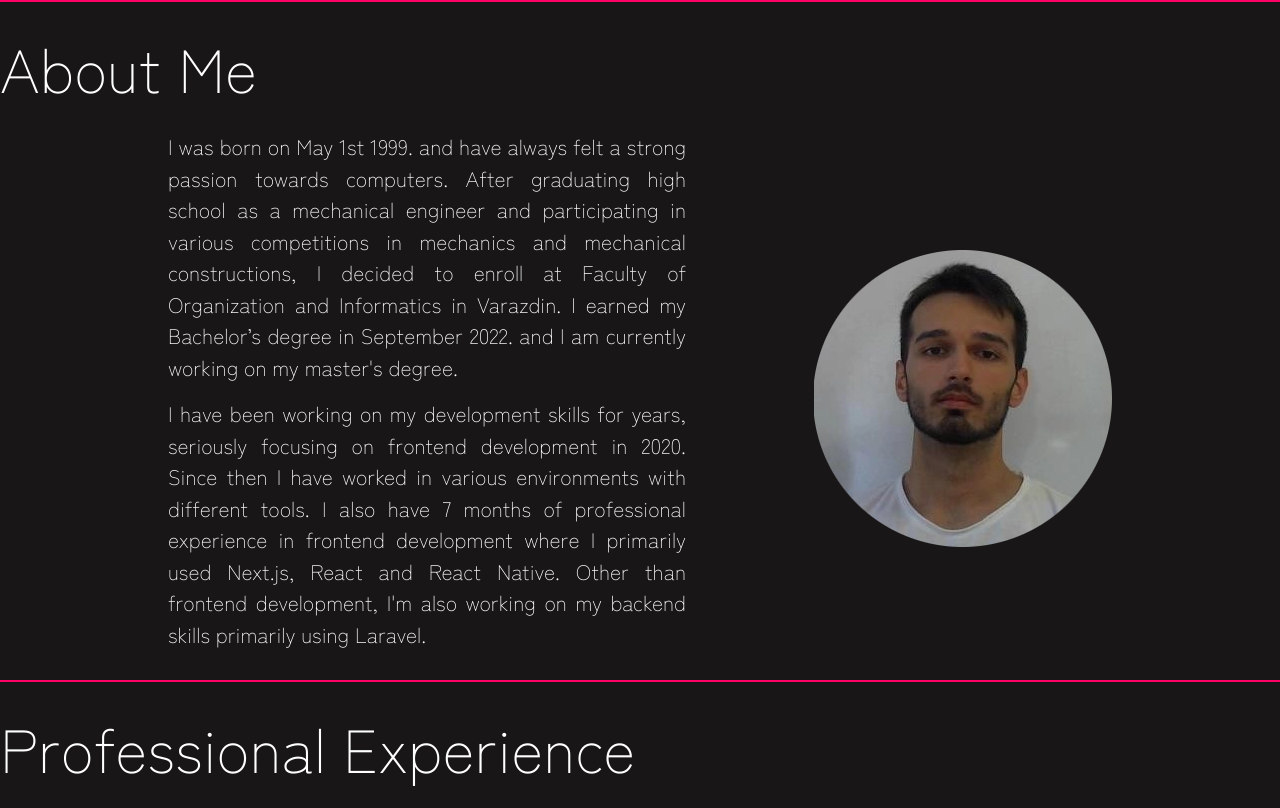
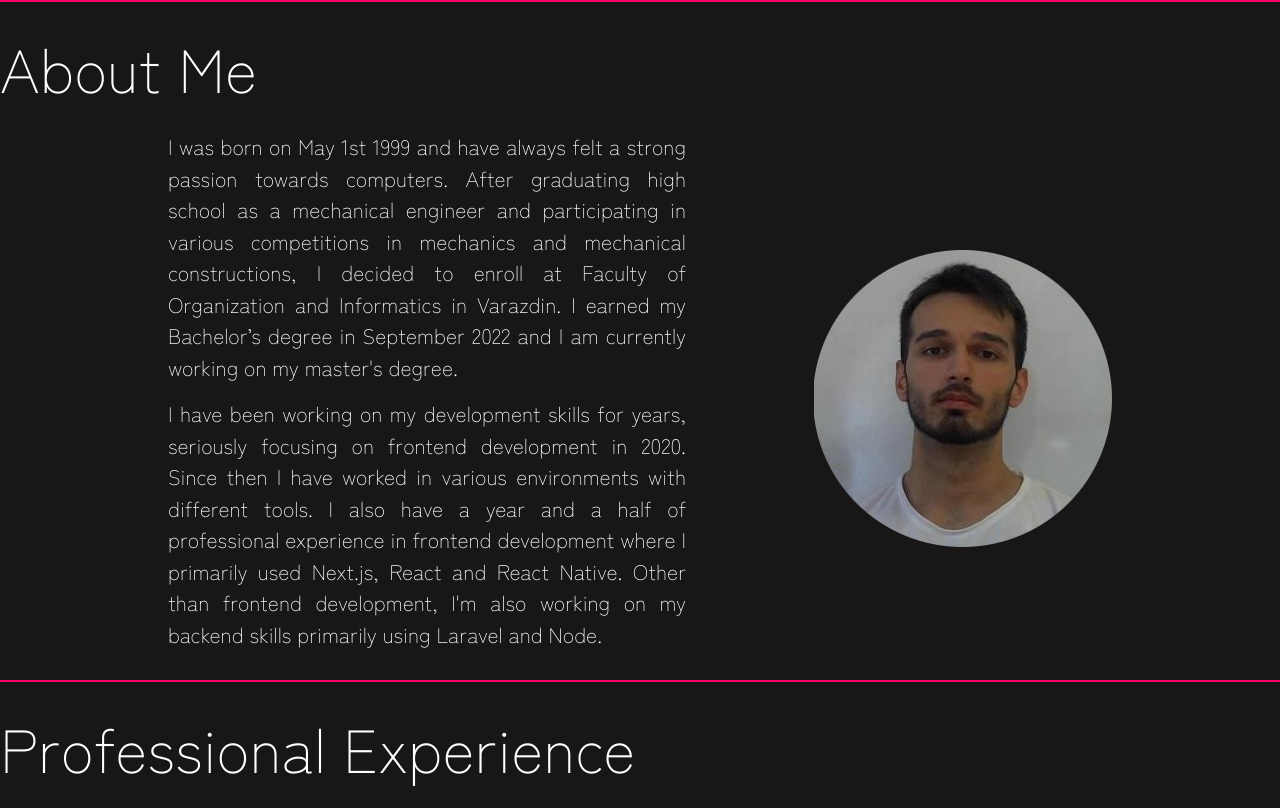
Before and after one commit to antonlovric/Portfolio-Astro, an Astro site: page / in a window 1280 px wide. Shown: the part 760-1568 px from the top of the page. Built offline with nearby package versions, Linux system fonts and the light colour scheme; Astro itself is replaced by a stand-in of ours; a web font is replaced by a local one.

Commit message:
refactor: updated bio

```diff
--- a/src/components/AboutSection/AboutSection.tsx
+++ b/src/components/AboutSection/AboutSection.tsx
@@ -8,18 +8,18 @@ const AboutSection = () => {
       <div className='container'>
         <div className='text-container'>
           <p>
-            I was born on May 1st 1999. and have always felt a strong passion towards computers.
+            I was born on May 1st 1999 and have always felt a strong passion towards computers.
             After graduating high school as a mechanical engineer and participating in various
             competitions in mechanics and mechanical constructions, I decided to enroll at Faculty
             of Organization and Informatics in Varazdin. I earned my Bachelor’s degree in September
-            2022. and I am currently working on my master's degree.
+            2022 and I am currently working on my master's degree.
           </p>
           <p>
             I have been working on my development skills for years, seriously focusing on frontend
             development in 2020. Since then I have worked in various environments with different
-            tools. I also have 7 months of professional experience in frontend development where I
-            primarily used Next.js, React and React Native. Other than frontend development, I'm
-            also working on my backend skills primarily using Laravel.
+            tools. I also have a year and a half of professional experience in frontend development
+            where I primarily used Next.js, React and React Native. Other than frontend development,
+            I'm also working on my backend skills primarily using Laravel and Node.
           </p>
         </div>
         <img src='/assets/profilna.webp' alt='' />
```
